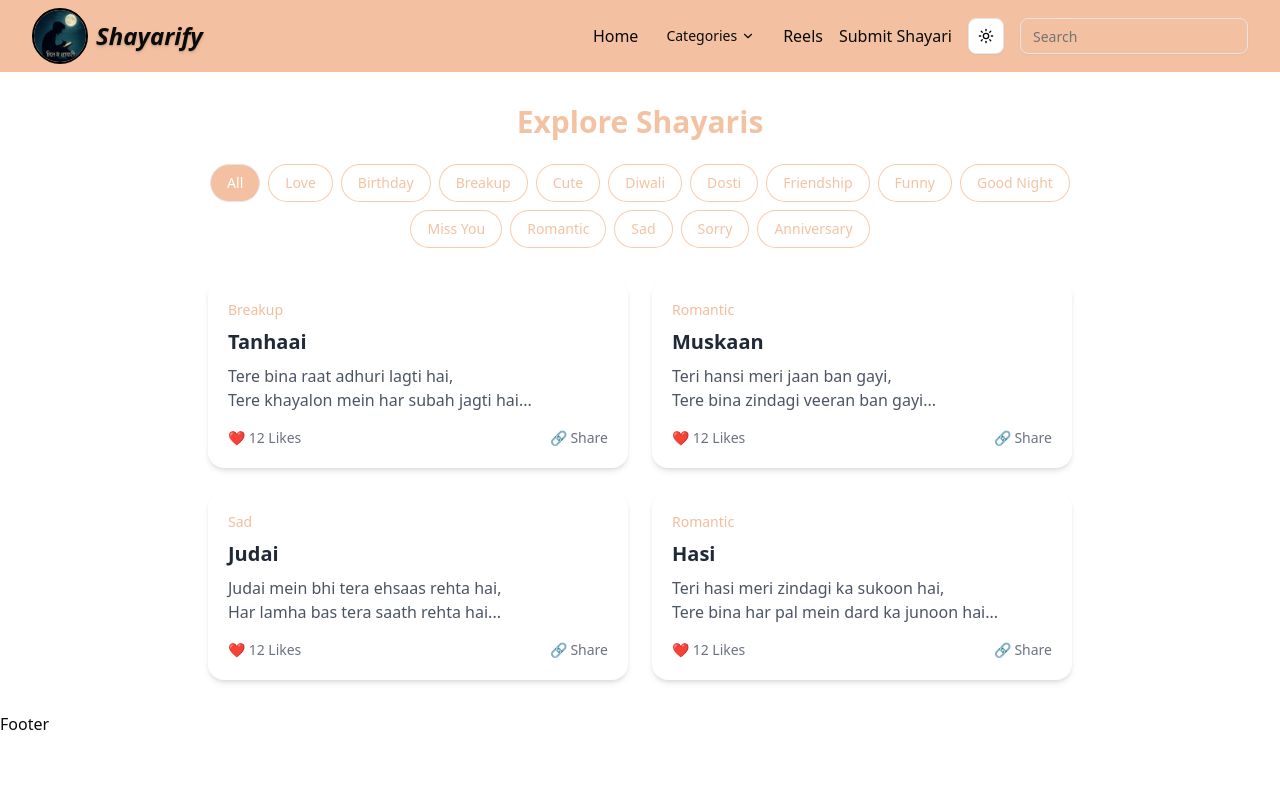
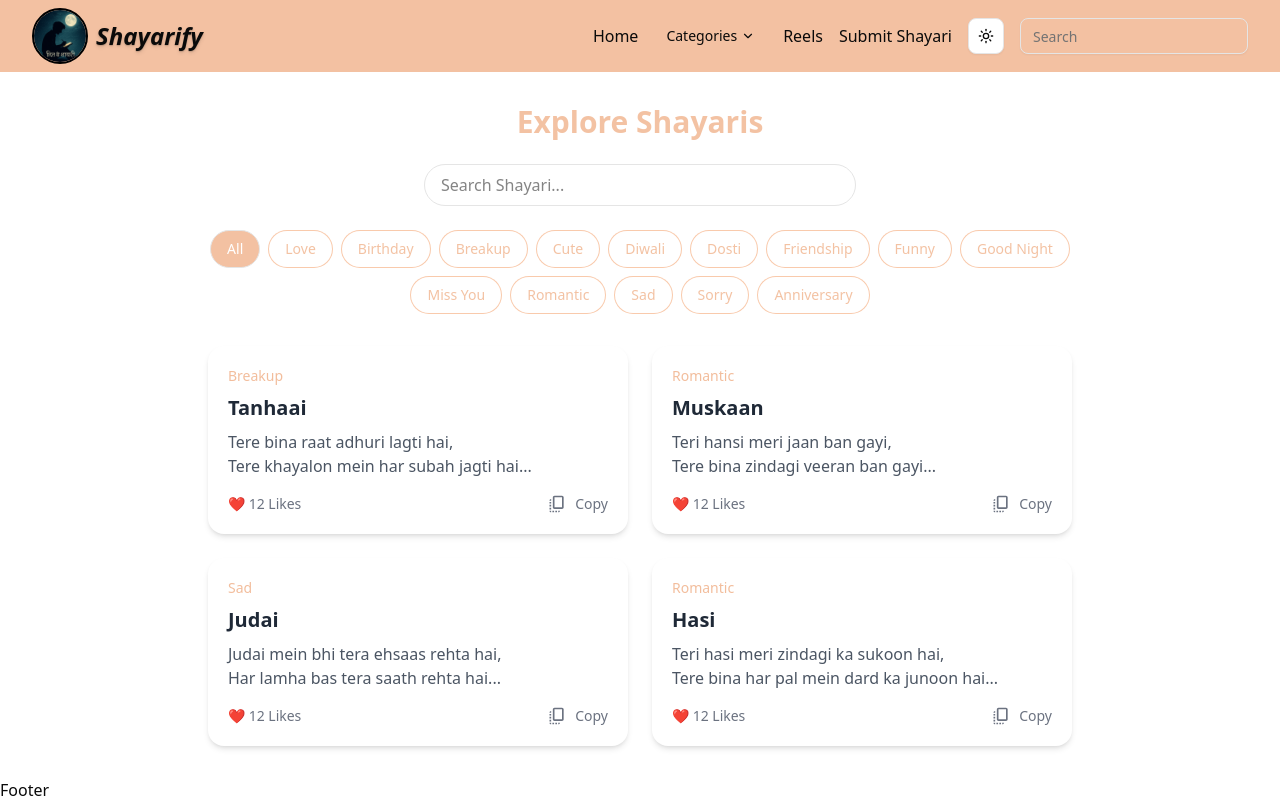
Before and after one commit to pabitra3362/shayari-site, a Next.js app: page /pages/shayari in a window 1280 px wide. Built offline with nearby package versions, Linux system fonts and the light colour scheme.

Commit message:
added search functionality and copy functionality toast

```diff
--- a/app/layout.js
+++ b/app/layout.js
@@ -5,7 +5,8 @@ import Footer from "@/components/Footer";
 import { ThemeProvider } from "@/components/Theme-provider";
 import "slick-carousel/slick/slick.css";
 import "slick-carousel/slick/slick-theme.css";
-import { Analytics } from '@vercel/analytics/next';
+import { Analytics } from "@vercel/analytics/next";
+import { Toaster } from "sonner";
 
 const geistSans = Geist({
   variable: "--font-geist-sans",
@@ -36,6 +37,7 @@ export default function RootLayout({ children }) {
         >
           <Navbar />
           {children}
+          <Toaster />
           <Analytics />
           <Footer />
         </ThemeProvider>
--- a/app/pages/shayari/[category]/page.js
+++ b/app/pages/shayari/[category]/page.js
@@ -2,7 +2,7 @@ import React from 'react'
 
 const Page = async ({ params }) => {
 
-    const { category } = params;
+    const { category } = await params;
 
   return (
     <div>shayari page of {category}</div>
--- a/app/pages/shayari/page.js
+++ b/app/pages/shayari/page.js
@@ -1,5 +1,7 @@
 "use client";
 import { useState } from "react";
+import { MdCopyAll } from "react-icons/md";
+import { toast } from "sonner";
 
 const dummyData = [
   { title: "Tanhaai", content: "Tere bina raat adhuri lagti hai,\nTere khayalon mein har subah jagti hai...", category: "Breakup" },
@@ -26,17 +28,43 @@ const categories = [
   "Anniversary",
 ];
 
-
 export default function ShayariPage() {
   const [activeCategory, setActiveCategory] = useState("All");
+  const [searchText, setSearchText] = useState("");
 
-  const filtered = activeCategory === "All"
-    ? dummyData
-    : dummyData.filter(item => item.category === activeCategory);
+  const filtered = dummyData.filter(item => {
+    const matchCategory = activeCategory === "All" || item.category === activeCategory;
+    const matchSearch =
+      item.title.toLowerCase().includes(searchText.toLowerCase()) ||
+      item.content.toLowerCase().includes(searchText.toLowerCase()) ||
+      item.category.toLowerCase().includes(searchText.toLowerCase());
+    return matchCategory && matchSearch;
+  });
+
+  const handleCopybtn = (content) => {
+    navigator.clipboard.writeText(content)
+    .then(() => (
+      toast.success("Copied to clipboard",{
+        position: "top-right",
+      })
+    ));
+  }
+
 
   return (
     <div className="max-w-4xl mx-auto px-4 py-8">
       <h1 className="text-3xl font-bold text-[#eea679b0] mb-6 text-center">Explore Shayaris</h1>
+
+      {/* Search Bar */}
+      <div className="flex justify-center mb-6">
+        <input
+          type="text"
+          placeholder="Search Shayari..."
+          value={searchText}
+          onChange={e => setSearchText(e.target.value)}
+          className="w-full sm:w-2/3 md:w-1/2 px-4 py-2 border rounded-full focus:outline-none focus:ring-2 focus:ring-[#eea679b0]"
+        />
+      </div>
 
       {/* Category Filter */}
       <div className="flex flex-wrap justify-center gap-2 mb-8">
@@ -54,6 +82,9 @@ export default function ShayariPage() {
       </div>
 
       {/* Shayari Cards */}
+      {filtered.length === 0 ? (
+        <p className="text-center text-gray-500">Koi Shayari nahi mili, sorry 💔</p>
+      ) : (
         <div className="grid sm:grid-cols-2 gap-6">
           {filtered.map((item, index) => (
             <div
@@ -67,15 +98,16 @@ export default function ShayariPage() {
               <div className="flex justify-between items-center mt-4 text-sm text-gray-500">
                 <span>❤️ 12 Likes</span>
                 <button
-                onClick={() => navigator.clipboard.writeText(item.content)}
-                className="hover:text-[#eea679b0] transition-all duration-300"
+                  onClick={() => handleCopybtn(item.content)}
+                  className="cursor-pointer hover:text-[#eea679b0] transition-all duration-300 flex flex-wrap items-center gap-2"
                 >
-                🔗 Share
+                  <MdCopyAll size={20}/> Copy
                 </button>
               </div>
             </div>
           ))}
         </div>
+      )}
     </div>
   );
 }
--- a/components/Drawer.js
+++ b/components/Drawer.js
@@ -103,6 +103,7 @@ export default function MyDrawer() {
                 </div>
                 {categoryArray.map((item, index) => (
                   <Link
+                    onClick={handleClose}
                     className={`text-wrap text-sm ${item.color ? item.color : "text-foreground"}`}
                     key={index}
                     href={`/pages/shayari/${item.link}`}
--- a/components/ShayariCard.js
+++ b/components/ShayariCard.js
@@ -1,9 +1,16 @@
 "use client";
-import React from 'react'
+import React from 'react';
+import { MdCopyAll } from "react-icons/md";
+import { toast } from 'sonner';
 
 const ShayariCard = ({ shayari }) => {
     const handleShare = () => {
         navigator.clipboard.writeText(shayari.content)
+        .then(() => (
+            toast.success("Copied to clipboard",{
+              position: "top-right",
+            })
+        ));
     }
   return (
     <div className="rounded-xl shadow-md p-4 bg-white hover:shadow-lg transition my-3">
@@ -12,7 +19,7 @@ const ShayariCard = ({ shayari }) => {
 
   <div className="flex justify-between items-center mt-4 text-sm text-gray-500">
     <span>❤️ 10 Likes</span>
-    <button className='cursor-pointer hover:text-[#eea679b0] transition-all duration-300' onClick={handleShare}>🔗 Share</button>
+    <button className='cursor-pointer hover:text-[#eea679b0] transition-all duration-300 flex flex-wrap items-center' onClick={handleShare}><MdCopyAll size={20}/> Copy</button>
   </div>
 </div>
 
--- /dev/null
+++ b/components/ui/sonner.jsx
@@ -0,0 +1,26 @@
+"use client"
+
+import { useTheme } from "next-themes"
+import { Toaster as Sonner } from "sonner";
+
+const Toaster = ({
+  ...props
+}) => {
+  const { theme = "system" } = useTheme()
+
+  return (
+    <Sonner
+      theme={theme}
+      className="toaster group"
+      style={
+        {
+          "--normal-bg": "var(--popover)",
+          "--normal-text": "var(--popover-foreground)",
+          "--normal-border": "var(--border)"
+        }
+      }
+      {...props} />
+  );
+}
+
+export { Toaster }
--- a/package.json
+++ b/package.json
@@ -26,6 +26,7 @@
     "react-icons": "^5.5.0",
     "react-slick": "^0.30.3",
     "slick-carousel": "^1.8.1",
+    "sonner": "^2.0.3",
     "styled-components": "^6.1.17",
     "tailwind-merge": "^3.2.0",
     "tw-animate-css": "^1.2.7"
```
Also changed, not shown: 1 other file (tests, documents, lock files or other folders). Lines whose indentation alone changed are shown as unchanged.
